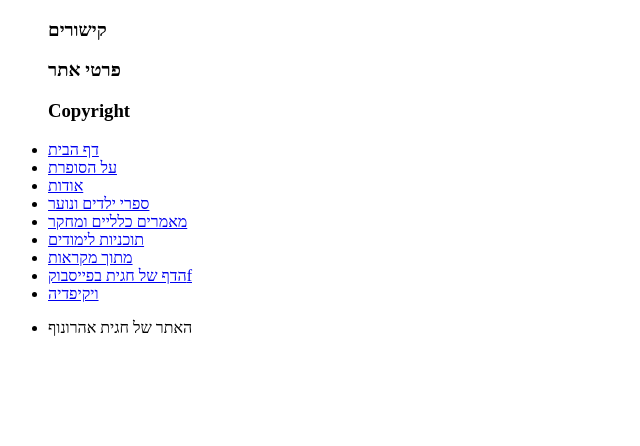
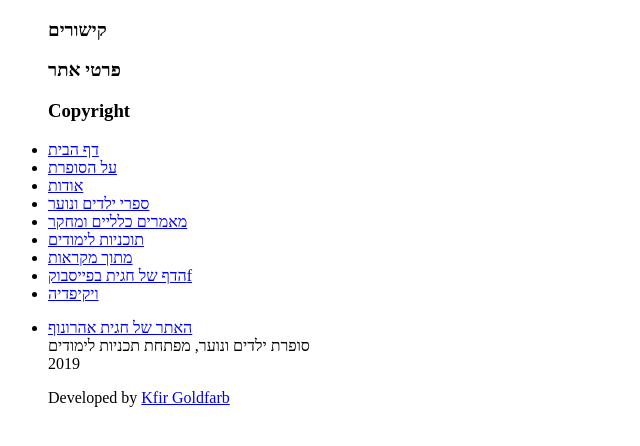
Before and after one commit to hagit-aharonof/hagit-aharonof.github.io, a PHP site: page /Includes/Footer.html in a window 1280 px wide. Shown: the top 446 px of the page, without its empty margins (0-640 px from the left). Run offline with PHP 8.4, Linux system fonts and the light colour scheme.

Commit message:
fix links and footer

```diff
--- a/Includes/Footer.html
+++ b/Includes/Footer.html
@@ -48,14 +48,16 @@
         </ul>
         <ul class="right">
             <li>
-                האתר של חגית אהרונוף <a href="https://hagit-aharonof.github.io/" target="https://hagit-aharonof.github.io</a>
+                <a href="https://hagit-aharonof.github.io/" target="https://hagit-aharonof.github.io">
+                האתר של חגית אהרונוף </a>
                 <br>
                 סופרת ילדים ונוער, מפתחת תכניות לימודים
                 <br>
-                2019©
+                2019
             </li>
         </ul>
         <ul class="left" id="footer-copyright">
+            Developed by <a href="https://www.linkedin.com/in/kfir-goldfarb/">Kfir Goldfarb</a>
         </ul>
     </footer>
 </body>
--- a/Style/HomePageCSS.css
+++ b/Style/HomePageCSS.css
@@ -272,8 +272,6 @@ main {
     font-family: var(--mainfont);
 }
 
-.contact > textarea {}
-
 /* top button */
 .totop {
     position: fixed;
--- a/WebPages/ChildrensBooks.html
+++ b/WebPages/ChildrensBooks.html
@@ -59,7 +59,7 @@
                     </li>
                     <li>
                         גיבור על חזקים - הפעלות לבתי ספר
-                        <a target="_blank" href="https://birtscarlet.000webhostapp.com/Documents/1000.pdf">דף דף מערכי שיעור</a>.
+                        <a target="_blank" href="https://hagit-aharonof.github.io/Documents/153.pdf">דף דף מערכי שיעור</a>.
                     </li>
                     <li>
                         גיבור על חזקים -
--- a/WebPages/StudyPrograms.html
+++ b/WebPages/StudyPrograms.html
@@ -196,7 +196,7 @@
                 ב. <a href="https://hagit-aharonof.github.io/Documents/126.pdf" target="_blank">מדריך הפעלה לסרט</a>.
             </ul>
             <ul>
-                ג. <a href="../Videos/מה_לעשות.mp4" target="_blank">הסרט –במשפחה - "מה לעשות?"</a>.
+                ג. <a href="https://www.dropbox.com/s/7h575cngcll0r3m/%D7%9E%D7%94_%D7%9C%D7%A2%D7%A9%D7%95%D7%AA.mp4?dl=0" target="_blank">הסרט –במשפחה - "מה לעשות?"</a>.
             </ul>
             <li>
                 <label class="black">במשפחה -מדריך למורה</label>, משרד החינוך התרבות והספורט, המינהל הפדגוגי, האגף לתכנית לימודים, ירושלים התשנ"ז.
```
